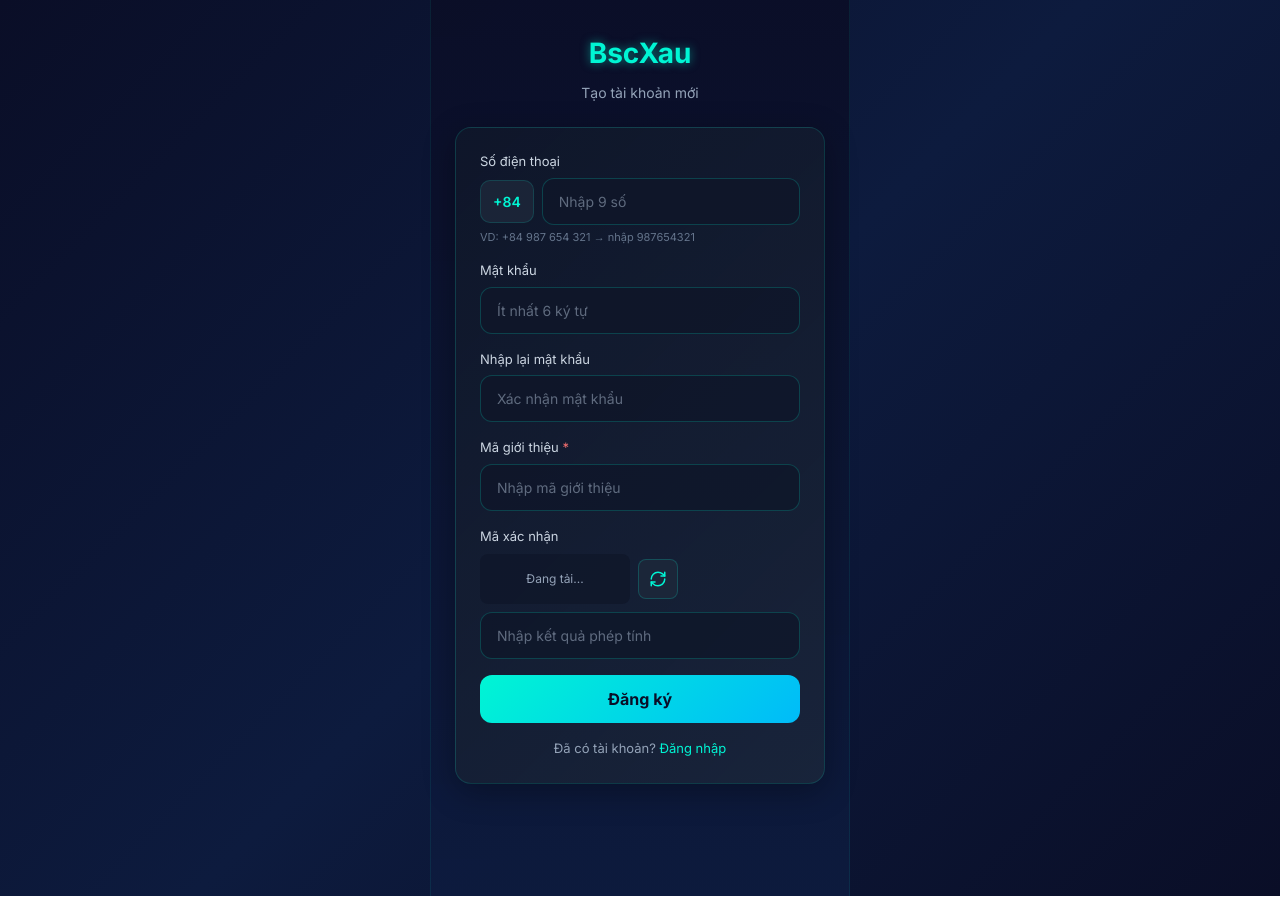
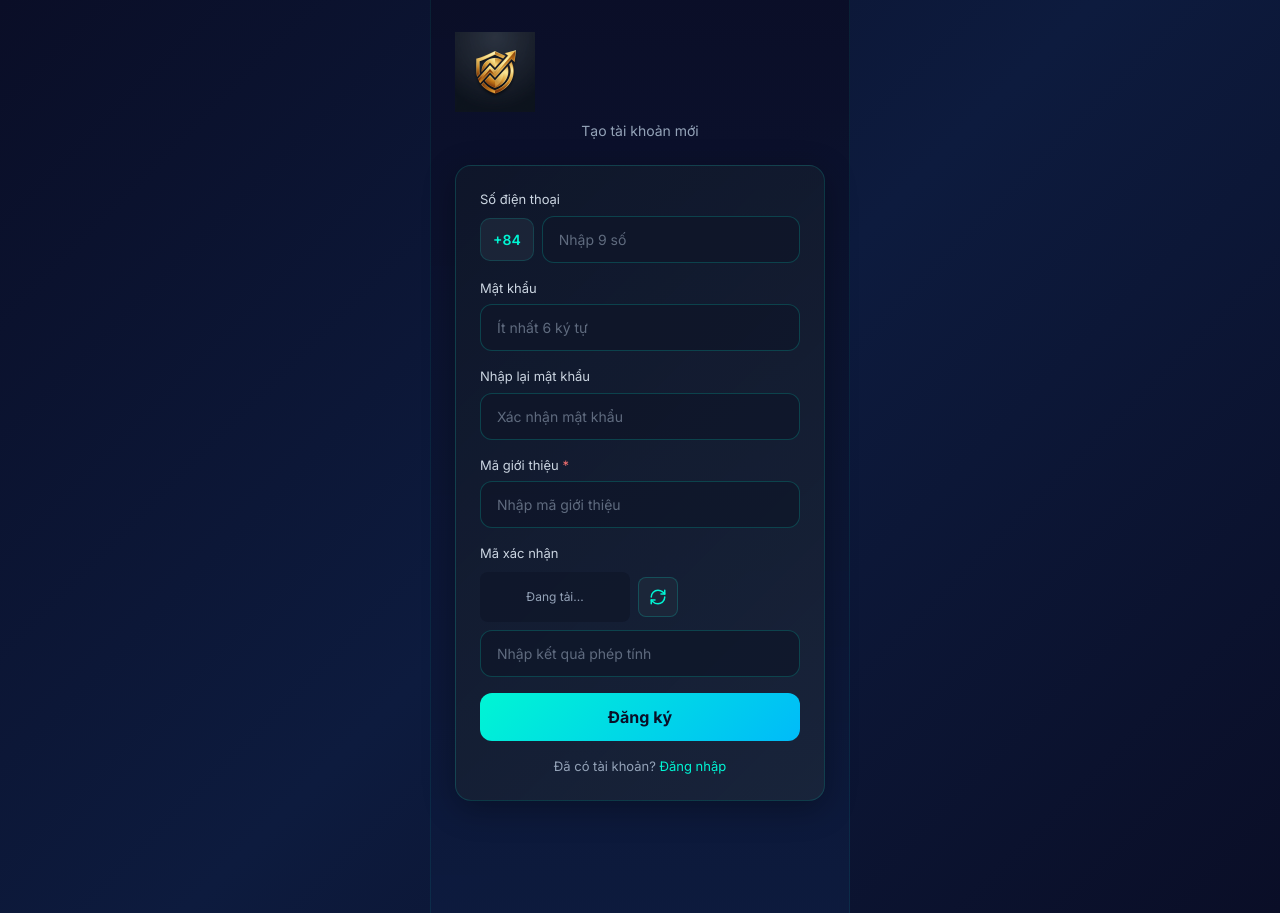
Before and after one commit to newli5737/bscxau1, a Next.js app in the folder frontend/: page /register in a window 1280 px wide. Built offline with nearby package versions, Linux system fonts and the light colour scheme; no server answers.

Commit message:
feat: add generated logo, replace BscXau text with logo image

```diff
--- a/frontend/src/app/login/page.tsx
+++ b/frontend/src/app/login/page.tsx
@@ -44,7 +44,7 @@ export default function LoginPage() {
     <div style={{ minHeight: '100vh', display: 'flex', flexDirection: 'column', alignItems: 'center', justifyContent: 'center', padding: '24px' }}>
       <div style={{ width: '100%' }} className="animate-in">
         <div style={{ textAlign: 'center', marginBottom: '32px' }}>
-          <h1 className="neon-text" style={{ fontSize: '32px', fontWeight: 700, marginBottom: '8px' }}>BscXau</h1>
+          <img src="/logo.png" alt="BscXau" style={{ width: '80px', height: '80px', marginBottom: '8px' }} />
           <p style={{ color: '#94a3b8', fontSize: '14px' }}>Đăng nhập để tiếp tục</p>
         </div>
 
--- a/frontend/src/app/register/page.tsx
+++ b/frontend/src/app/register/page.tsx
@@ -21,7 +21,7 @@ export default function RegisterPage() {
       const c = await authAPI.getCaptcha();
       setCaptcha(c);
       setForm(f => ({ ...f, captchaAnswer: '' }));
-    } catch {}
+    } catch { }
   };
 
   useEffect(() => { loadCaptcha(); }, []);
@@ -66,7 +66,7 @@ export default function RegisterPage() {
     <div style={{ minHeight: '100vh', display: 'flex', flexDirection: 'column', alignItems: 'center', justifyContent: 'center', padding: '32px 24px' }}>
       <div style={{ width: '100%' }} className="animate-in">
         <div style={{ textAlign: 'center', marginBottom: '24px' }}>
-          <h1 className="neon-text" style={{ fontSize: '28px', fontWeight: 700, marginBottom: '8px' }}>BscXau</h1>
+          <img src="/logo.png" alt="BscXau" style={{ width: '80px', height: '80px', marginBottom: '8px' }} />
           <p style={{ color: '#94a3b8', fontSize: '14px' }}>Tạo tài khoản mới</p>
         </div>
 
@@ -78,21 +78,20 @@ export default function RegisterPage() {
                 <span style={{ background: 'rgba(30,41,59,0.8)', border: '1px solid rgba(0,245,212,0.15)', borderRadius: '10px', padding: '10px 12px', color: '#00f5d4', fontWeight: 600, fontSize: '14px', whiteSpace: 'nowrap' }}>+84</span>
                 <input type="tel" className="input-field" placeholder="Nhập 9 số" value={form.phone} onChange={handlePhoneChange} required style={{ flex: 1 }} />
               </div>
-              <p style={{ fontSize: '11px', color: '#64748b', marginTop: '4px' }}>VD: +84 987 654 321 → nhập 987654321</p>
             </div>
             <div>
               <label style={{ color: '#cbd5e1', fontSize: '13px', marginBottom: '6px', display: 'block' }}>Mật khẩu</label>
-              <input type="password" className="input-field" placeholder="Ít nhất 6 ký tự" value={form.password} onChange={e => setForm({...form, password: e.target.value})} required minLength={6} />
+              <input type="password" className="input-field" placeholder="Ít nhất 6 ký tự" value={form.password} onChange={e => setForm({ ...form, password: e.target.value })} required minLength={6} />
             </div>
             <div>
               <label style={{ color: '#cbd5e1', fontSize: '13px', marginBottom: '6px', display: 'block' }}>Nhập lại mật khẩu</label>
-              <input type="password" className="input-field" placeholder="Xác nhận mật khẩu" value={form.confirmPassword} onChange={e => setForm({...form, confirmPassword: e.target.value})} required />
+              <input type="password" className="input-field" placeholder="Xác nhận mật khẩu" value={form.confirmPassword} onChange={e => setForm({ ...form, confirmPassword: e.target.value })} required />
             </div>
             <div>
               <label style={{ color: '#cbd5e1', fontSize: '13px', marginBottom: '6px', display: 'block' }}>
                 Mã giới thiệu <span style={{ color: '#f87171' }}>*</span>
               </label>
-              <input type="text" className="input-field" placeholder="Nhập mã giới thiệu" value={form.referralCode} onChange={e => setForm({...form, referralCode: e.target.value})} required />
+              <input type="text" className="input-field" placeholder="Nhập mã giới thiệu" value={form.referralCode} onChange={e => setForm({ ...form, referralCode: e.target.value })} required />
             </div>
             <div>
               <label style={{ color: '#cbd5e1', fontSize: '13px', marginBottom: '8px', display: 'block' }}>Mã xác nhận</label>
@@ -106,7 +105,7 @@ export default function RegisterPage() {
                   <RefreshCw size={18} />
                 </button>
               </div>
-              <input type="text" className="input-field" placeholder="Nhập kết quả phép tính" value={form.captchaAnswer} onChange={e => setForm({...form, captchaAnswer: e.target.value})} required />
+              <input type="text" className="input-field" placeholder="Nhập kết quả phép tính" value={form.captchaAnswer} onChange={e => setForm({ ...form, captchaAnswer: e.target.value })} required />
             </div>
 
             {error && (
```
Also changed, not shown: frontend/public/logo.png (added).
